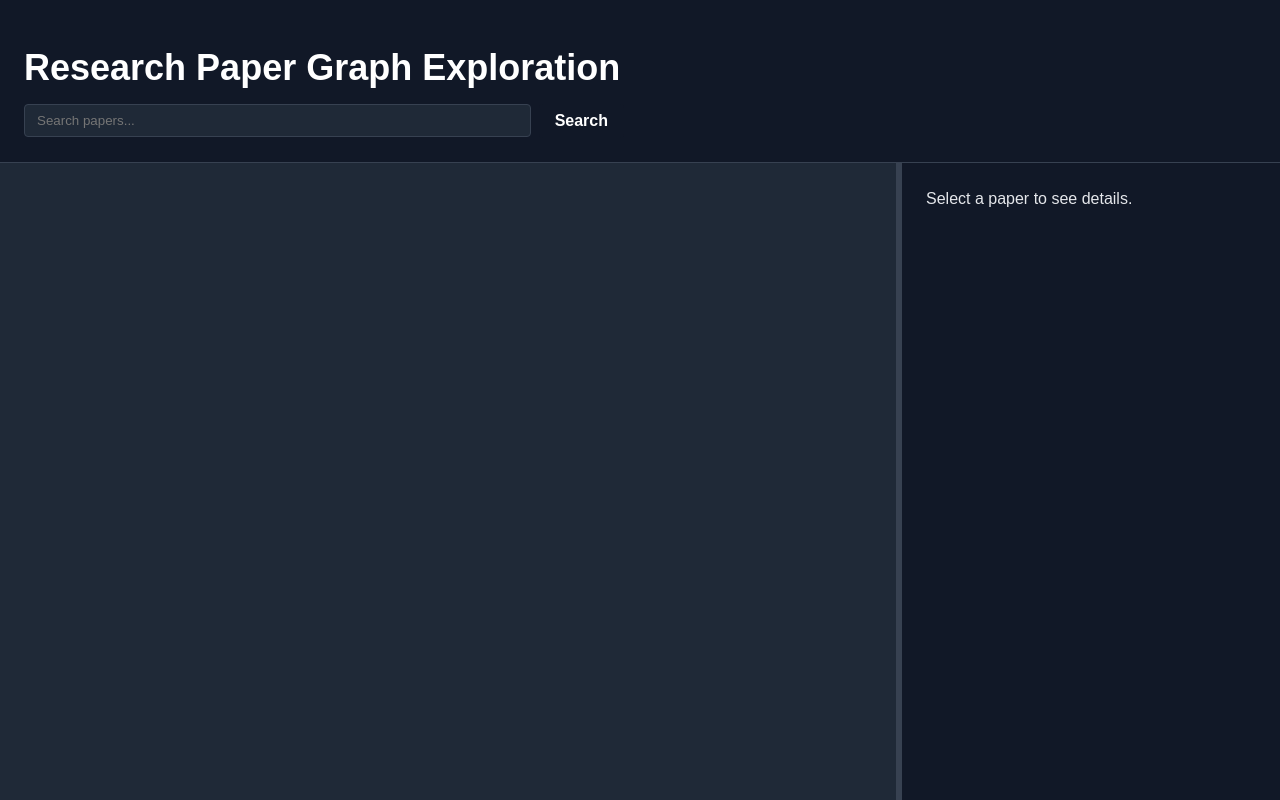
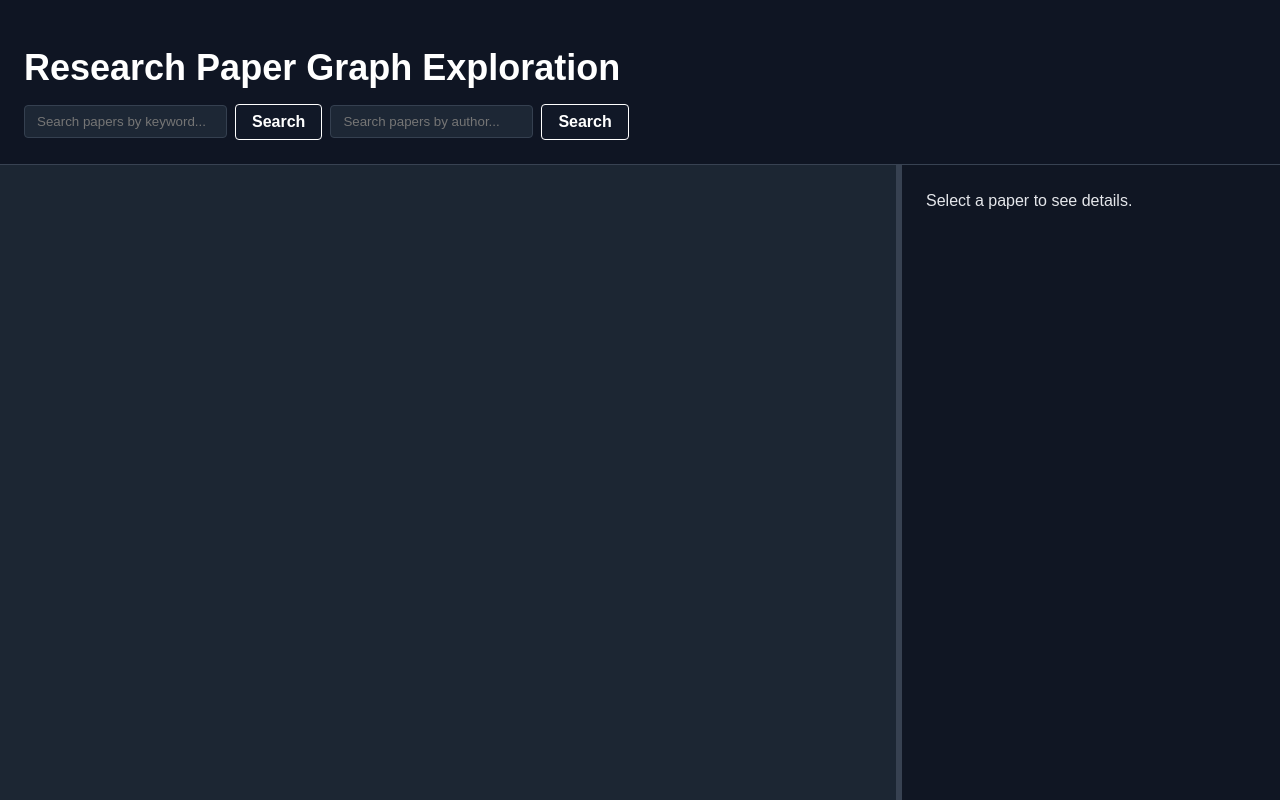
Before and after one commit to jiyaski/cs4440-papergraph, a React (Vite) app in the folder frontend/: page / in a window 1280 px wide. Built offline with nearby package versions, Linux system fonts and the light colour scheme.

Commit message:
add search by author

```diff
--- a/frontend/src/components/Search.tsx
+++ b/frontend/src/components/Search.tsx
@@ -7,7 +7,7 @@ interface SearchProps {
   onSearch: () => void
 }
 
-const sampleData: Paper[] = [
+/* const sampleData: Paper[] = [
   {
     id: '1',
     title: 'Aero-Puff Dynamics',
@@ -144,18 +144,26 @@ const sampleData: Paper[] = [
       }
     ]
   }
-]
+] */
 
 
 export default function Search({ onResults, onSearch }: SearchProps) {
-  const [query, setQuery] = useState('')
+  const [keywordQuery, setKeywordQuery] = useState('')
+  const [authorQuery, setAuthorQuery] = useState('')
 
   const handleSearch = async () => {
-    const trimmed = query.trim()
-    if (!trimmed) return
+    const keyword = keywordQuery.trim()
+    const author = authorQuery.trim()
+
+    if (!keyword && !author) return
 
     const url = new URL('http://localhost:3000/papers/search')
-    url.searchParams.set('q', trimmed)
+    if (keyword) {
+      url.searchParams.set('q', keyword)
+    }
+    if (author) {
+      url.searchParams.set('author', author)
+    }
 
     try {
       const res = await fetch(url.toString())
@@ -178,9 +186,20 @@ export default function Search({ onResults, onSearch }: SearchProps) {
       <input
         type="text"
         className="search-input"
-        placeholder="Search papers..."
-        value={query}
-        onChange={(e) => setQuery(e.target.value)}
+        placeholder="Search papers by keyword..."
+        value={keywordQuery}
+        onChange={(e) => setKeywordQuery(e.target.value)}
+        onKeyDown={(e) => e.key === 'Enter' && handleSearch()}
+      />
+      <button className="search-button" onClick={handleSearch}>
+        Search
+      </button>
+      <input
+        type="text"
+        className="search-input"
+        placeholder="Search papers by author..."
+        value={authorQuery}
+        onChange={(e) => setAuthorQuery(e.target.value)}
         onKeyDown={(e) => e.key === 'Enter' && handleSearch()}
       />
       <button className="search-button" onClick={handleSearch}>
--- a/frontend/src/styles/App.css
+++ b/frontend/src/styles/App.css
@@ -6,7 +6,7 @@ body,
   margin: 0;
   padding: 0;
   font-family: sans-serif;
-  background-color: #111827;
+  background-color: #101623;
   color: white;
 }
 
@@ -21,8 +21,8 @@ body,
 
 .header {
   padding: 1.5rem;
-  border-bottom: 1px solid #374151;
-  background-color: #111827;
+  border-bottom: 1px solid #384252;
+  background-color: #0f1523;
   z-index: 10;
 }
 
@@ -46,7 +46,7 @@ body,
   flex-direction: column;
   width: 70%;
   height: 100%;
-  background-color: #1f2937;
+  background-color: #1c2633;
   min-width: 200px;
   overflow: auto;
 }
--- a/frontend/src/styles/Search.css
+++ b/frontend/src/styles/Search.css
@@ -10,21 +10,22 @@
     flex: 1;
     padding: 0.5rem 0.75rem;
     border-radius: 4px;
-    border: 1px solid #374151;
-    background-color: #1f2937;
+    border: 0.5px solid #354050;
+    background-color: #1d2735;
     color: white;
     outline: none;
   }
 
   .search-input:focus {
     border-color: #3b82f6;
-    box-shadow: 0 0 0 1px #3b82f6;
+    /* border-color: white; */
+    box-shadow: 0 0 0 1px #2c62b9;
   }
 
   .search-button {
     padding: 0.5rem 1rem;
     background-color: #111827;
-    border: none;
+    border: 1px solid white;
     border-radius: 4px;
     color: white;
     font-weight: bold;
```
